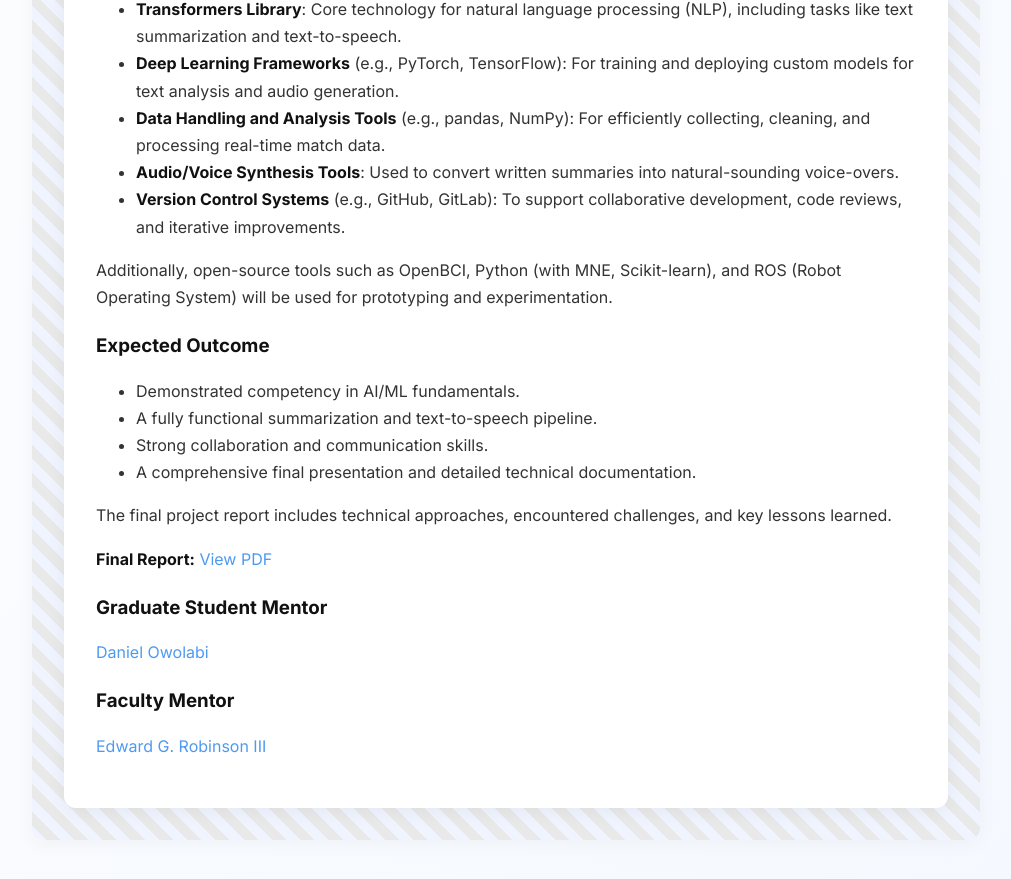
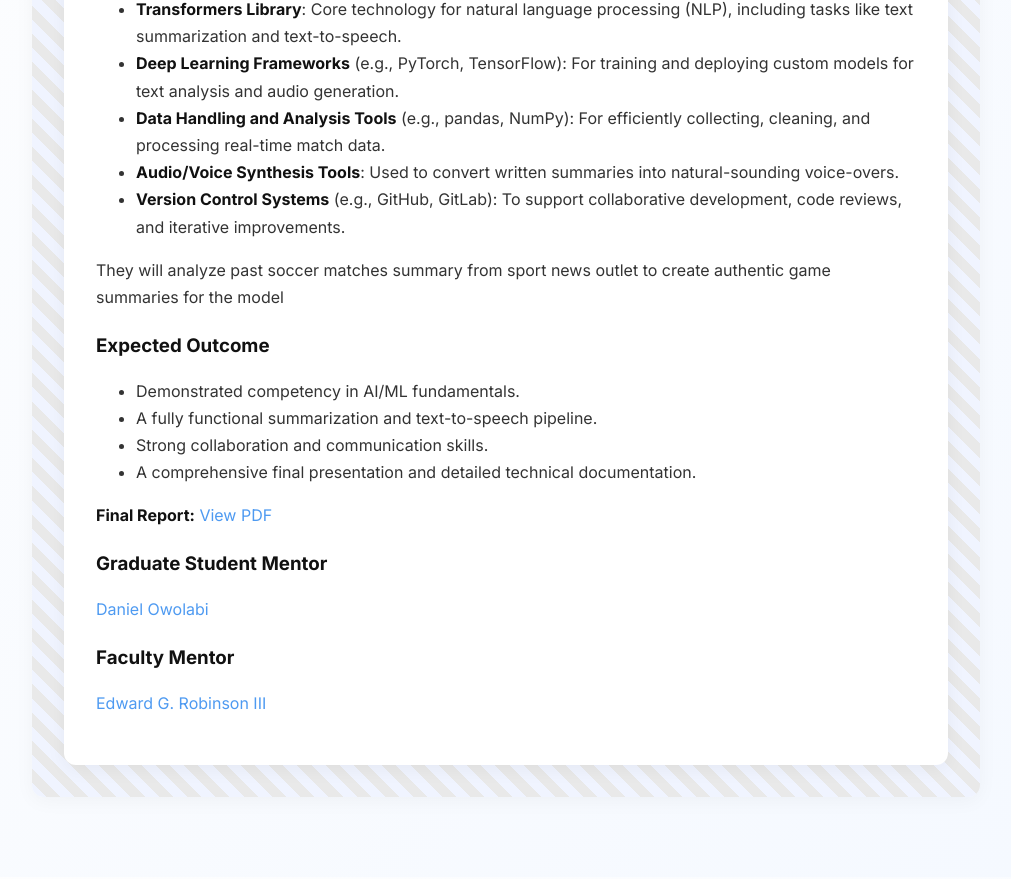
Before and after one commit to ForrestAj/ForrestAj.github.io, a Jekyll site: the page built from pages/about-my-project.md, in a window 1280 px wide and 900 px high, scrolled down 637 px. Shown: the top 879 px of the window, without its empty margins (260-1271 px from the left). Built offline with Jekyll 4.4.1, drawn with Linux system fonts in a browser that asks for light colours.

Commit message:
Update about-my-project.md

```diff
--- a/pages/about-my-project.md
+++ b/pages/about-my-project.md
@@ -20,7 +20,7 @@
   - **Audio/Voice Synthesis Tools**: Used to convert written summaries into natural-sounding voice-overs.
   - **Version Control Systems** (e.g., GitHub, GitLab): To support collaborative development, code reviews, and iterative improvements.
 
-  Additionally, open-source tools such as OpenBCI, Python (with MNE, Scikit-learn), and ROS (Robot Operating System) will be used for prototyping and experimentation.
+  They will analyze past soccer matches summary from sport news outlet to create authentic game summaries for the model
 
 outcome: |
   - Demonstrated competency in AI/ML fundamentals.
@@ -28,7 +28,7 @@
   - Strong collaboration and communication skills.
   - A comprehensive final presentation and detailed technical documentation.
 
-  The final project report includes technical approaches, encountered challenges, and key lessons learned.
+
 
 final_report_url: https://dl.icdst.org/pdfs/files/22e390b2eb0c8e951f3a742fda5b2d1d.pdf
 
```
